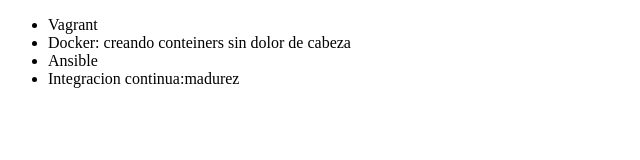
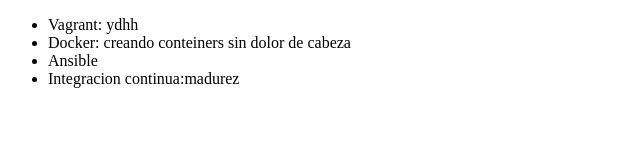
Before and after one commit to FlorenciaPacheco/alura-git, a plain HTML site: page index.html in a window 1280 px wide. Shown: the full height of the page, 0-640 px from the left. Drawn offline with Linux system fonts and the light colour scheme.

Commit message:
modificando el titulo

```diff
--- a/index.html
+++ b/index.html
@@ -6,7 +6,7 @@
 </head>
 <body>
      <ul>
-         <li> Vagrant </li>
+         <li> Vagrant: ydhh </li>
          <li> Docker: creando conteiners sin dolor de cabeza </li>
          <li> Ansible </li>
          <li> Integracion continua:madurez </li>
```
